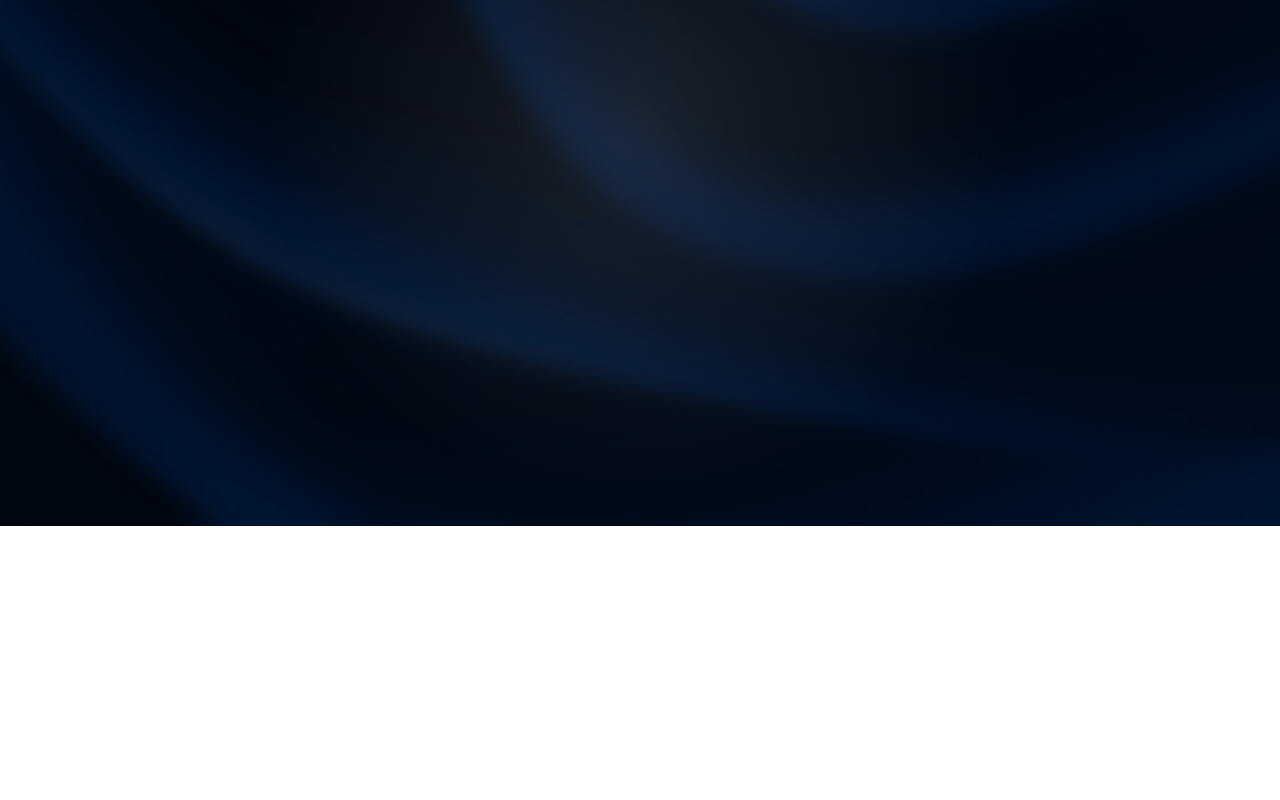
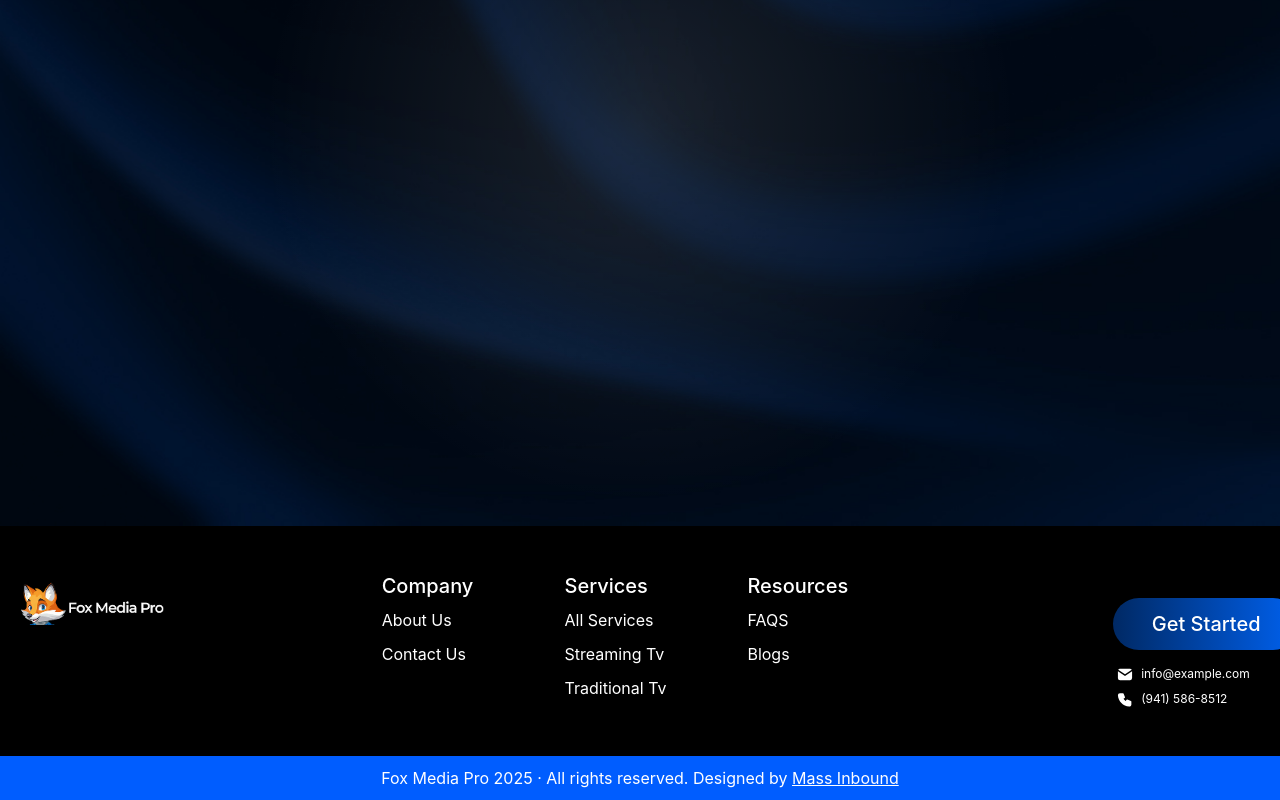
Before and after one commit to mohitnx/mass-inbound, a React (Vite) app: page / in a window 1280 px wide. Shown: the part 274-1074 px from the top of the page. Before the commit the page ends 800 px from the top, so only its background shows below. Built offline with nearby package versions, Linux system fonts and the light colour scheme.

Commit message:
Add Footer component and integrate it into MainLayout; refactor main.tsx for cleaner rendering

```diff
--- /dev/null
+++ b/src/components/Footer.tsx
@@ -0,0 +1,134 @@
+import { Link } from "react-router-dom";
+import { Button } from "./ui/button";
+import { IconMailFilled, IconPhoneFilled } from "@tabler/icons-react";
+
+export function Footer() {
+  return (
+    <footer className="w-full bg-black text-white">
+      <div className="container mx-auto px-4 py-12">
+        <div className="grid grid-cols-1 md:grid-cols-7 gap-8">
+          {/* Logo and company info */}
+          <div className="flex flex-col">
+            <div className="flex items-center gap-2 mb-4">
+              <img src="/logo/logo.png" alt="Fox Media Pro Logo" />
+            </div>
+          </div>
+
+          <div className="hidden md:block"></div>
+
+          {/* Company Links */}
+          <div className="flex flex-col gap-[10px]">
+            <h3 className="text-heading-5 font-medium">Company</h3>
+            <ul className="space-y-[10px]">
+              <li>
+                <Link
+                  to="/about"
+                  className="text-[16px] leading-[140%] tracking-[0%] hover:text-blue-400"
+                >
+                  About Us
+                </Link>
+              </li>
+              <li>
+                <Link
+                  to="/contact"
+                  className="text-[16px] leading-[140%] tracking-[0%] hover:text-blue-400"
+                >
+                  Contact Us
+                </Link>
+              </li>
+            </ul>
+          </div>
+
+          {/* Services Links */}
+          <div className="flex flex-col gap-[10px]">
+            <h3 className="text-heading-5 font-medium">Services</h3>
+            <ul className="space-y-[10px]">
+              <li>
+                <Link
+                  to="/services"
+                  className="text-[16px] leading-[140%] tracking-[0%] hover:text-blue-400"
+                >
+                  All Services
+                </Link>
+              </li>
+              <li>
+                <Link
+                  to="/services/streaming"
+                  className="text-[16px] leading-[140%] tracking-[0%] hover:text-blue-400"
+                >
+                  Streaming Tv
+                </Link>
+              </li>
+              <li>
+                <Link
+                  to="/services/traditional"
+                  className="text-[16px] leading-[140%] tracking-[0%] hover:text-blue-400"
+                >
+                  Traditional Tv
+                </Link>
+              </li>
+            </ul>
+          </div>
+
+          {/* Resources Links */}
+          <div className="flex flex-col gap-[10px]">
+            <h3 className="text-heading-5 font-medium">Resources</h3>
+            <ul className="space-y-[10px]">
+              <li>
+                <Link
+                  to="/faqs"
+                  className="text-[16px] leading-[140%] tracking-[0%] hover:text-blue-400"
+                >
+                  FAQS
+                </Link>
+              </li>
+              <li>
+                <Link
+                  to="/blogs"
+                  className="text-[16px] leading-[140%] tracking-[0%] hover:text-blue-400"
+                >
+                  Blogs
+                </Link>
+              </li>
+            </ul>
+          </div>
+
+          <div className="hidden md:block"></div>
+
+          <div>
+            <div className="mt-6">
+              <Link to="/get-started">
+                <Button variant="default">Get Started</Button>
+              </Link>
+            </div>
+            <div className="mt-4 flex flex-col gap-2">
+              <div className="flex items-center gap-2">
+                <span className="text-[12px] leading-[140%] tracking-[0%] flex items-center gap-1">
+                  <IconMailFilled className="h-[17px]" />
+                  <p>info@example.com</p>
+                </span>
+              </div>
+              <div className="flex items-center gap-2">
+                <span className="text-[12px] leading-[140%] tracking-[0%] flex items-center gap-1">
+                  <IconPhoneFilled className="h-[17px]" />
+                  <p>(941) 586-8512</p>
+                </span>
+              </div>
+            </div>
+          </div>
+        </div>
+      </div>
+      <div className="bg-primary-500 py-[11px] text-center text-xs leading-[140%] tracking-[0%]">
+        <p>
+          Fox Media Pro 2025 · All rights reserved. Designed by{" "}
+          <a
+            href="https://www.massinbound.com"
+            className="underline hover:text-blue-200"
+          >
+            Mass Inbound
+          </a>
+        </p>
+      </div>
+    </footer>
+  );
+}
--- a/src/layouts/MainLayout.tsx
+++ b/src/layouts/MainLayout.tsx
@@ -1,5 +1,6 @@
 import { Outlet } from "react-router-dom";
 import { Header } from "../components/Header";
+import { Footer } from "../components/Footer";
 
 export function MainLayout() {
   return (
@@ -8,7 +9,7 @@ export function MainLayout() {
       <main>
         <Outlet />
       </main>
-      {/* Add your footer here */}
+      <Footer />
     </div>
   );
 }
```
Also changed, not shown: src/main.tsx (+4 -7 lines).
